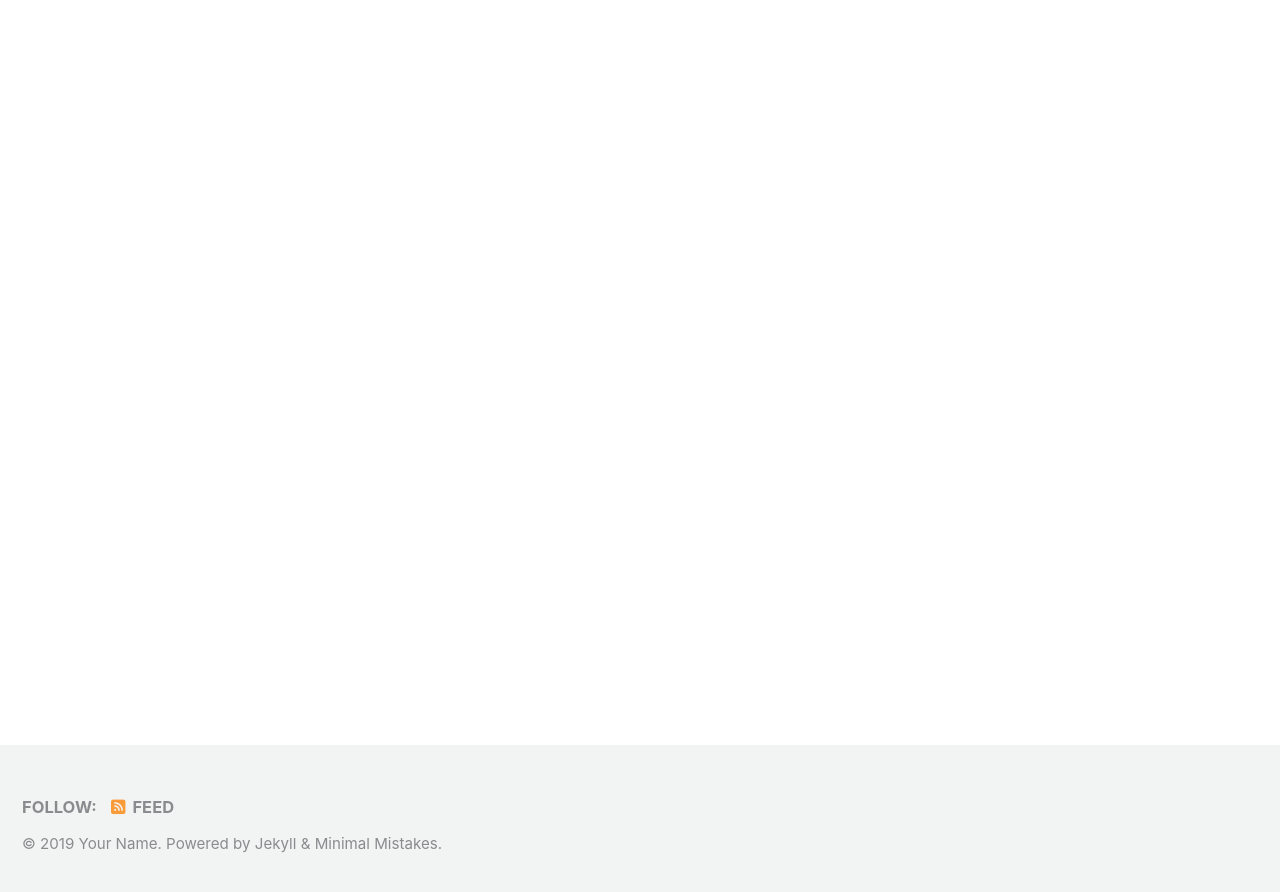
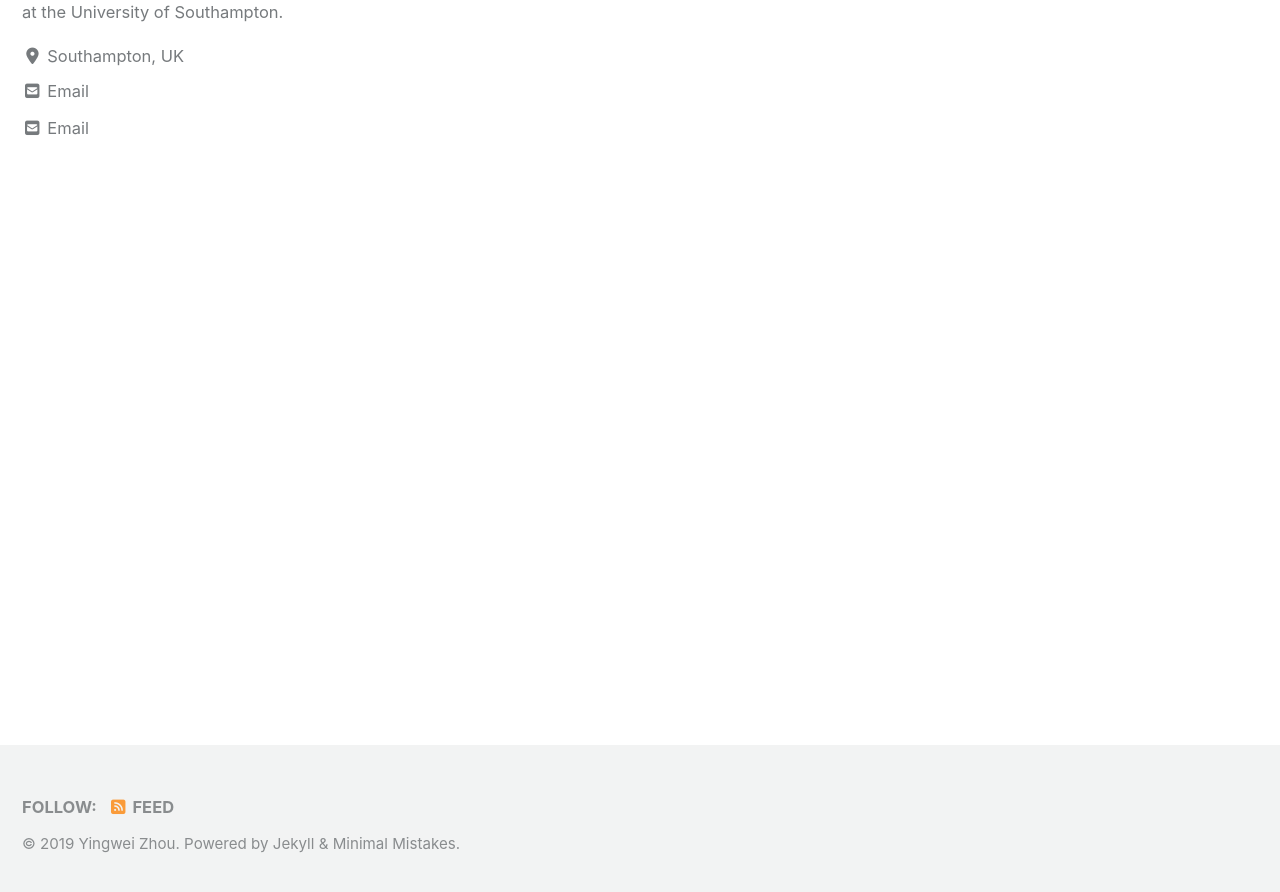
Before and after one commit to Mercurise/mercurise.github.io, a Jekyll site: the page built from index.html, in a window 1280 px wide and 900 px high, scrolled down 222 px. Shown: the top 892 px of the window. Built offline with Jekyll 4.4.1, drawn with Linux system fonts in a browser that asks for light colours; cached includes are drawn as plain includes; nearby versions of some CDN libraries; the list of posts is cut into pages by our own code; some of the changed text lies outside the part shown.

Commit message:
Update _config.yml

```diff
--- a/_config.yml
+++ b/_config.yml
@@ -16,10 +16,10 @@ minimal_mistakes_skin    : "default" # "air", "aqua", "contrast", "dark", "dirt"
 
 # Site Settings
 locale                   : "en-US"
-title                    : "Site Title"
+title                    : "Yingwei Zhou"
 title_separator          : "-"
-name                     : "Your Name"
-description              : "An amazing website."
+name                     : "Yingwei Zhou"
+description              : "Deep Learning Portfolio"
 url                      : # the base hostname & protocol for your site e.g. "https://mmistakes.github.io"
 baseurl                  : # the subpath of your site, e.g. "/blog"
 repository               : # GitHub username/repo-name e.g. "mmistakes/minimal-mistakes"
@@ -106,15 +106,15 @@ analytics:
 
 # Site Author
 author:
-  name             : "Your Name"
+  name             : "Yingwei Zhou"
   avatar           : # path of avatar image, e.g. "/assets/images/bio-photo.jpg"
-  bio              : "I am an amazing person."
-  location         : "Somewhere"
-  email            :
+  bio              : "I'm currently a final year MPhil. Student working on Deep Learning based Object Detection researches at the University of Southampton."
+  location         : "Southampton, UK"
+  email            : "entreelearner@gmail.com"
   links:
     - label: "Email"
       icon: "fas fa-fw fa-envelope-square"
-      # url: mailto:your.name@email.com
+      url: mailto:entreelearner@gmail.com
     - label: "Website"
       icon: "fas fa-fw fa-link"
       # url: "https://your-website.com"
```
